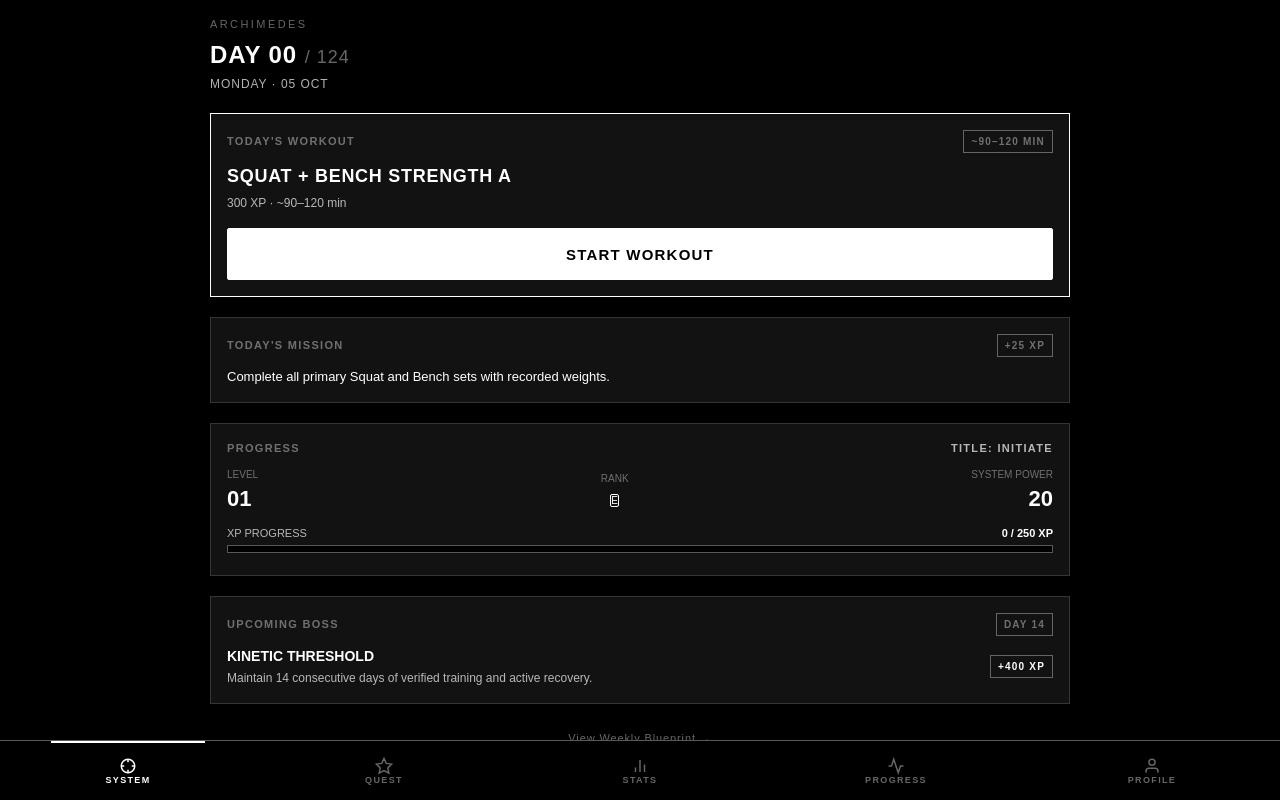
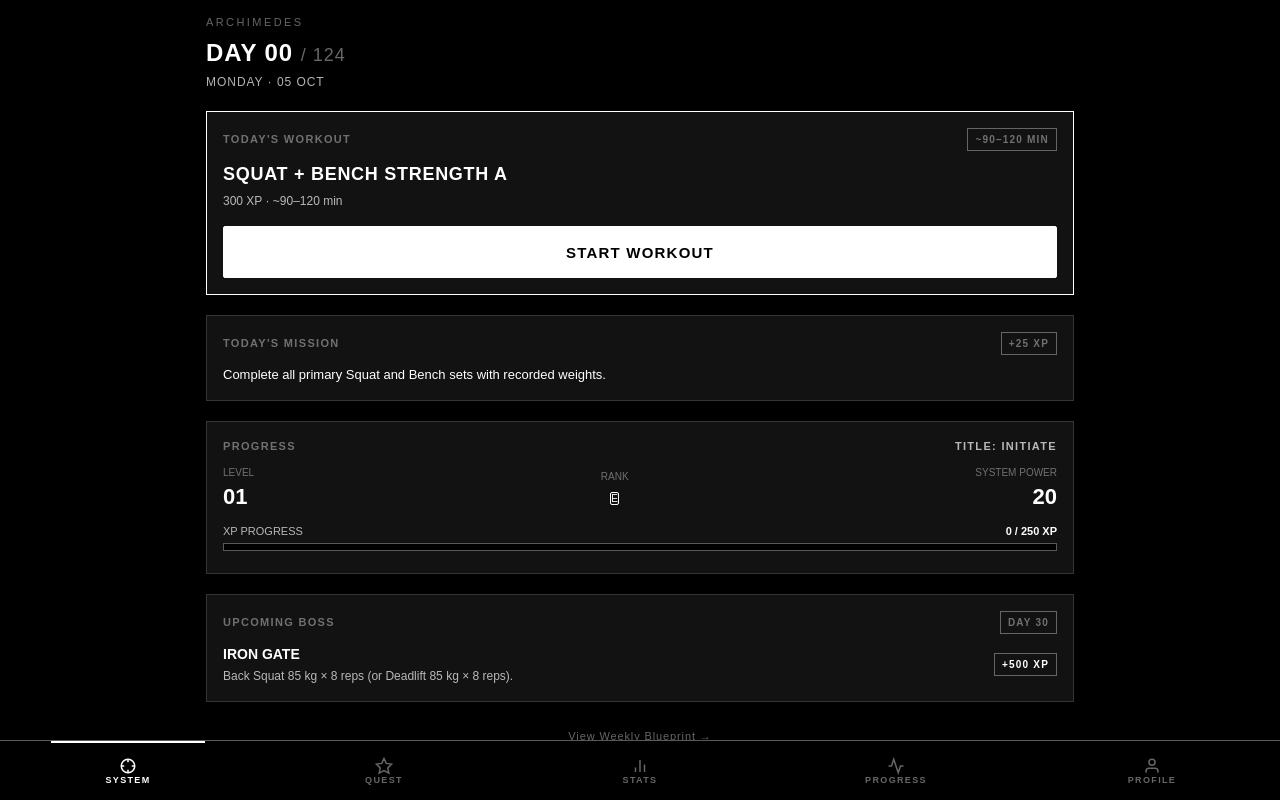
Before and after one commit to Kishore-2007-web/ARCHIMEDES-fitness_tracker, a React (Vite) app: page / in a window 1280 px wide. Built offline with nearby package versions, Linux system fonts and the light colour scheme; no server answers; a web font is replaced by a local one.

Commit message:
fixed the issues

```diff
--- a/src/features/system/SystemScreen.tsx
+++ b/src/features/system/SystemScreen.tsx
@@ -50,11 +50,11 @@ export const SystemScreen: React.FC<SystemScreenProps> = ({ onNavigateToQuest })
     }
   }
 
-  // Find next milestone boss
+  // Find next milestone boss (e.g. Iron Gate Day 30)
   const upcomingBoss =
+    SYSTEM_BOSSES.find((b) => b.type === 'milestone' && b.dayNumber >= challengeDay.dayNumber && b.status !== 'completed') ||
     SYSTEM_BOSSES.find((b) => b.dayNumber >= challengeDay.dayNumber && b.status !== 'completed') ||
-    SYSTEM_BOSSES[1] ||
-    SYSTEM_BOSSES[0];
+    SYSTEM_BOSSES[1];
 
   return (
     <div className="anim-fade-in">
--- a/src/index.css
+++ b/src/index.css
@@ -80,7 +80,7 @@
   width: 100%;
   max-width: 640px;
   margin: 0 auto;
-  padding: 16px 20px calc(84px + var(--safe-bottom)) 20px;
+  padding: 14px 16px calc(84px + var(--safe-bottom)) 16px;
 }
 
 @media (min-width: 1024px) {
```
